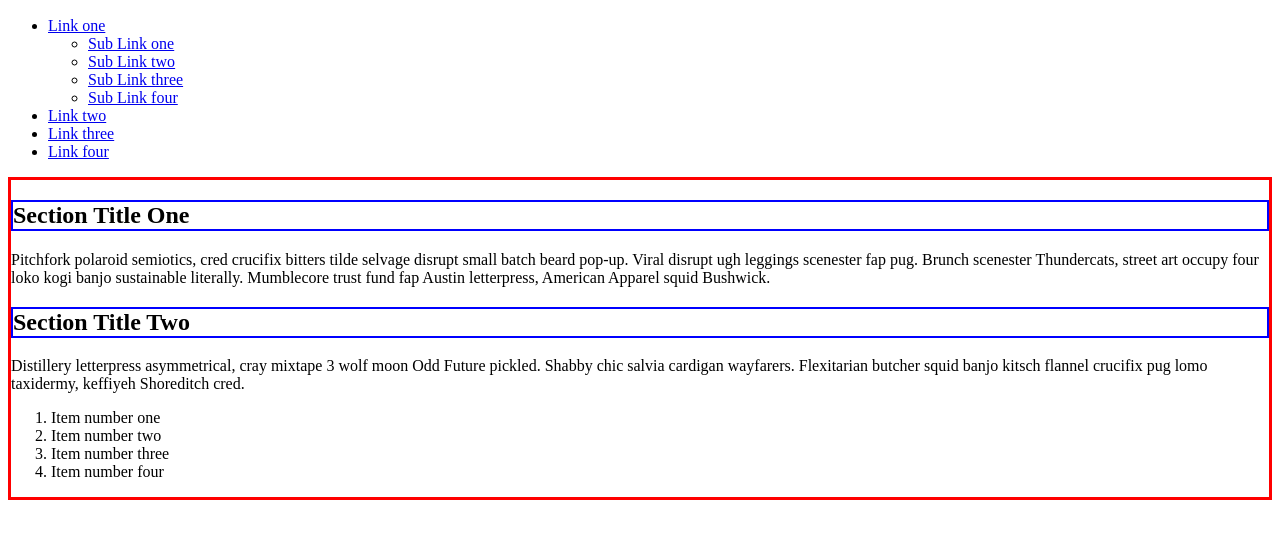
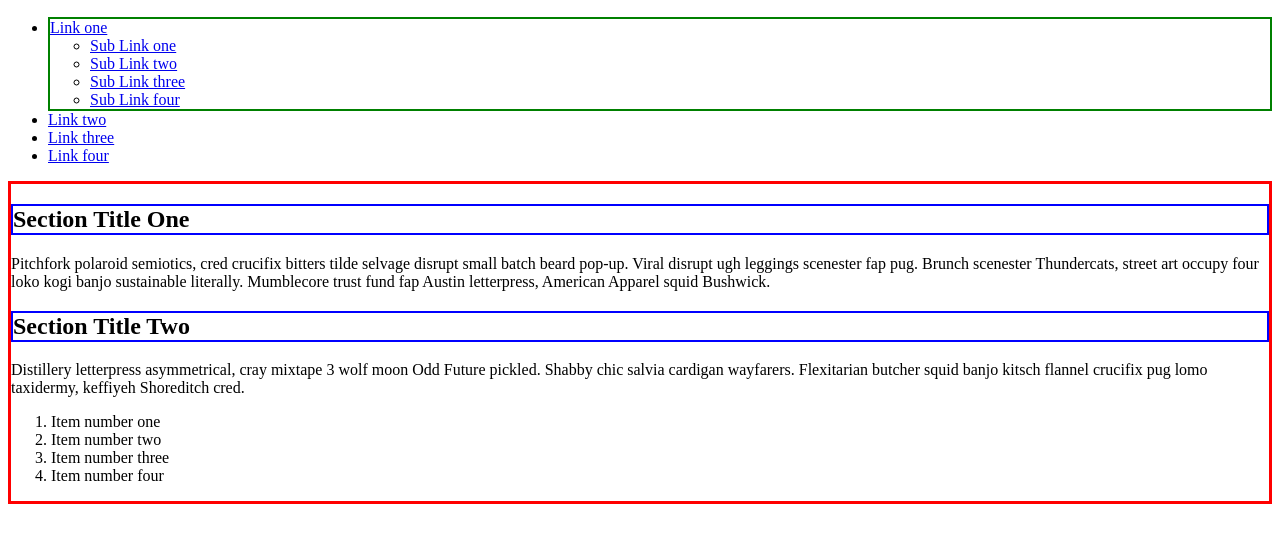
Before and after one commit to taimooorr/Animation-with-JavaScript-and-jQuery, a plain HTML site: page page.html in a window 1280 px wide. Shown: the part 114-656 px from the top of the page. Drawn offline with nearby package versions, Linux system fonts and the light colour scheme.

Commit message:
Learned JQuery

```diff
--- a/page.html
+++ b/page.html
@@ -50,8 +50,17 @@
 
     </div>
     <script>
+        /*
+        Dollar sign is shortcut for jQuery
+        */
+
         jQuery('#main').css('border', '3px solid red');
         $('h2').css('border', '2px solid blue');
+        $('li').first().css('border', '2px solid green');
+        /* JQuery Events */
+        $('a').click(function(){
+            alert('You clicked a link!');
+        });
     </script>
 </body>
 </html>
```
